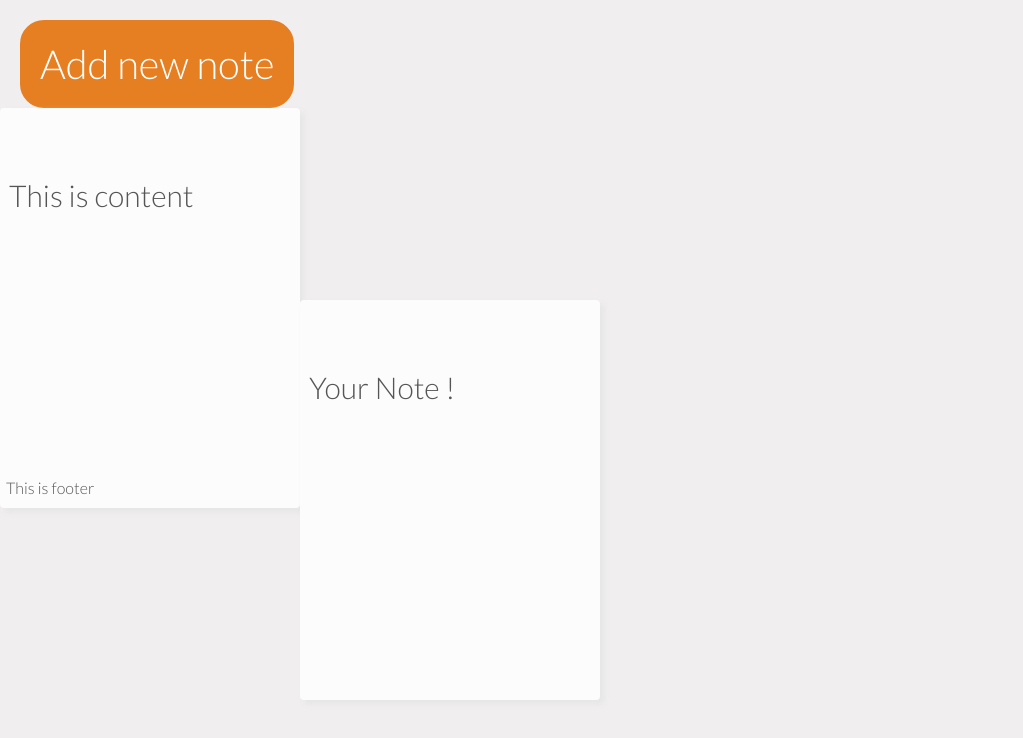
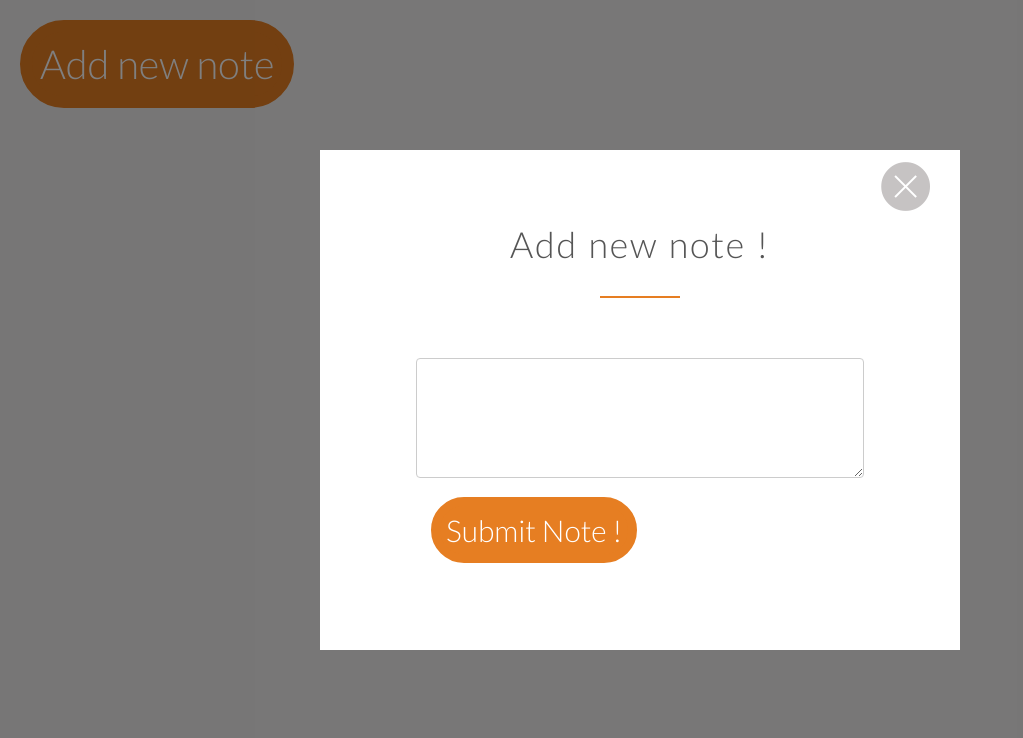
Before and after one commit to rafryb/notes_board, a plain HTML site: page index.html in a window 1280 px wide. Both pictures are taken after a click on the button "Add new note". Shown: the whole page, without its empty margins (0-1023 px from the left). Drawn offline with Linux system fonts and the light colour scheme; files whose address does not match are found by name.

Commit message:
New note form

```diff
--- a/index.html
+++ b/index.html
@@ -9,20 +9,38 @@
   </head>
   <body id="board">
 
-    <button id="new_note">Add new note</button>
+    <button class="button" id="new_note">Add new note</button>
 
-    <div class="note">
+    <!--<div class="note">
       <a href="#" class="close_button"><i class="ion-ios-close"></i></a>
       <a href="#" class="done_button"><i class="ion-ios-checkmark"></i></a>
-      <div class="note_body">
+      -<div class="note_body">
         <p>This is content</p>
       </div>
       <div class="footer">
         <p>This is footer</p>
       </div>
+    </div> -->
+
+  <div id="background">
+    <div class="form_container">
+      <p><a href="#" id="close_form"><i class="ion-ios-close"></i></a></p>
+      <div class="row">
+        <h2>Add new note !</h2>
+      </div>
+      <div class="row">
+        <div class="form">
+          <div class="col">
+            <textarea id="new_note_content"></textarea>
+          </div>
+          <div class="col">
+            <button class="button" id="submit_note" class="button">Submit Note !</button>
+          </div>
+      </div>
     </div>
+  </div>
 
-
+  <!-- scripts -->
   <script src="public/js/main.js"></script>
   </body>
 </html>
--- a/public/css/main.css
+++ b/public/css/main.css
@@ -14,20 +14,23 @@ body{
   background-color: #f0eeee;
 }
 
-#new_note{
-  font-size: 2rem;
+.button{
   padding: 0.2em;
-  background-color:#e67e22;
+  background-color: #e67e22;
   border: 0.3em solid #e67e22;
   margin-top: 0.5em;
   margin-left: 0.5em;
-  border-radius: 0.6em;
+  border-radius: 3em;
   color: #fff;
 }
 
-#new_note:hover{
+.button:hover{
   background-color: #de7519;
   border: 0.3em solid #de7519;
+}
+
+#new_note{
+  font-size: 2rem;
 }
 
 .note{
@@ -40,6 +43,10 @@ body{
   border-radius: 0.2em;
   box-shadow: 0.2em 0.2em 0.3em #e6e6e6;
   overflow: hidden;
+}
+
+.note_body p{
+  word-wrap: break-word;
 }
 
 .note:hover .close_button{
@@ -94,3 +101,93 @@ body{
   left: 0;
   width: 100%;
 }
+
+h2{
+	font-size: 1.8rem;
+	word-spacing: 0.047em;
+	text-align: center;
+	margin-bottom: 1.5rem;
+	letter-spacing: 0.05em;
+  font-weight: 300;
+}
+
+h2:after{
+	display: block;
+	height: 2px;
+	width: 4rem;
+	margin: 0 auto;
+	margin-top: 1.5rem;
+	background-color: #e67e22;
+	content: " ";
+}
+
+.row {
+    zoom: 1;
+}
+
+.row:before,
+.row:after {
+    content:"";
+    display:table;
+}
+.row:after {
+    clear:both;
+}
+
+.col{
+  width: 100%;
+}
+
+#background{
+  width: 100%;
+  height: 100%;
+  left: 0;
+  top: 0;
+  z-index: 1000;
+  background-color: rgba(0,0,0,0.5);
+  visibility: hidden;
+  position: fixed;
+}
+
+.form_container{
+  width: 50%;
+  height: 500px;
+  z-index: 1001;
+  margin: 150px auto;
+  background-color: #fff;
+}
+
+.form_container p{
+  margin-right: 30px;
+  margin-top: 30px;
+  text-align: right;
+}
+
+.form{
+  width: 70%;
+  margin: 30px auto
+}
+
+textarea{
+  height: 6rem;
+  width: 100%;
+	border-radius: 0.2em;
+	border: 0.08em solid #ccc;
+}
+
+#submit_note{
+  font-size: 1.5rem;
+}
+
+#close_form,
+#close_form:active,
+#close_form:visited{
+  right: 15px;
+  top: 15px;
+  font-size: 3rem;
+  color: #c6c3c3;
+}
+
+#close_form:hover{
+  color: #e67e22;
+}
--- a/public/js/main.js
+++ b/public/js/main.js
@@ -32,9 +32,9 @@ var Note = function(){
   function noteDone(e){
     $obj = e.target.parentElement.parentElement;
     $obj.style.color = "green";
-    console.log($obj);
+    var current_time = new Date();
+    console.log(current_time);
   }
-
 
   //Note Content element
   var noteBodyElement = function(content){
@@ -43,6 +43,11 @@ var Note = function(){
     $bodyElement.className = "note_body";
     $bodyElement.innerHTML = "<p>" + content + "</p>";
     return $bodyElement;
+  }
+
+  var noteFooterElement = function(){
+    var current_time = new Date();
+    console.log(current_time);
   }
 
   // Main note container
@@ -76,7 +81,7 @@ var Note = function(){
       current_element = this;
       console.log(current_element);
       document.addEventListener('mousemove', moveNote);
-    }, true);
+    });
     $note.addEventListener('mouseup', function(e){
       document.removeEventListener('mousemove', moveNote);
       console.log("event triggers!");
@@ -87,14 +92,15 @@ var Note = function(){
   };
 
   function moveNote(e){
+    console.log(e.target);
     $obj = current_element;
     $obj.style.left = e.clientX - 50 + "px";
     $obj.style.top = e.clientY - 50 + "px";
     return true;
   }
 
-  var generateNote = function(){
-    var $note = noteElement();
+  var generateNote = function(content){
+    var $note = noteElement(null,null,content);
     document.body.appendChild($note);
   }
 
@@ -115,5 +121,27 @@ var Note = function(){
 
 note = Note();
 note.init();
+
+// Elements
 $newButton = document.getElementById('new_note');
-$newButton.addEventListener('click', note.addNote );
+$closeForm = document.getElementById('close_form');
+$submitNote = document.getElementById('submit_note');
+$noteWindow = document.getElementById('background');
+$noteInput = document.getElementById('new_note_content');
+
+// Main page events
+$newButton.addEventListener('click', function(e){
+  $noteWindow.style.visibility = "visible";
+});
+
+$closeForm.addEventListener('click', function(e){
+  $noteInput.value = "";
+  $noteWindow.style.visibility = "hidden";
+});
+
+$submitNote.addEventListener('click', function(e){
+  var content = $noteInput.value;
+  note.addNote(content);
+  $noteInput.value = "";
+  $noteWindow.style.visibility = "hidden";
+});
```
